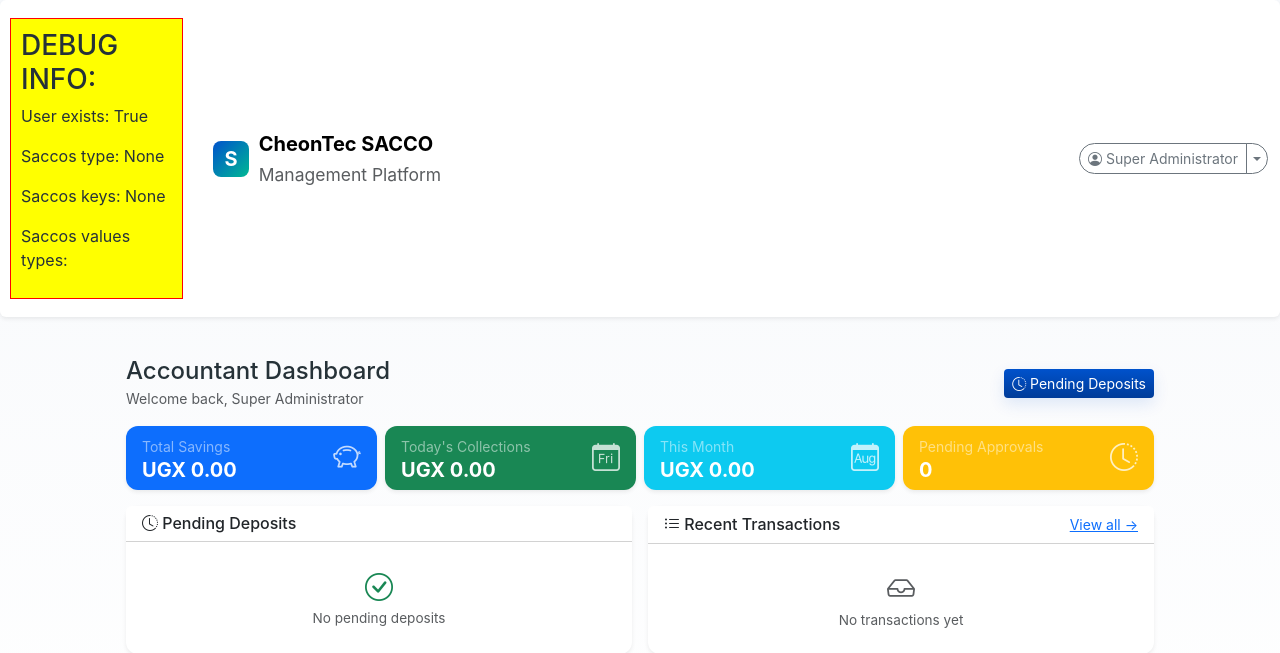
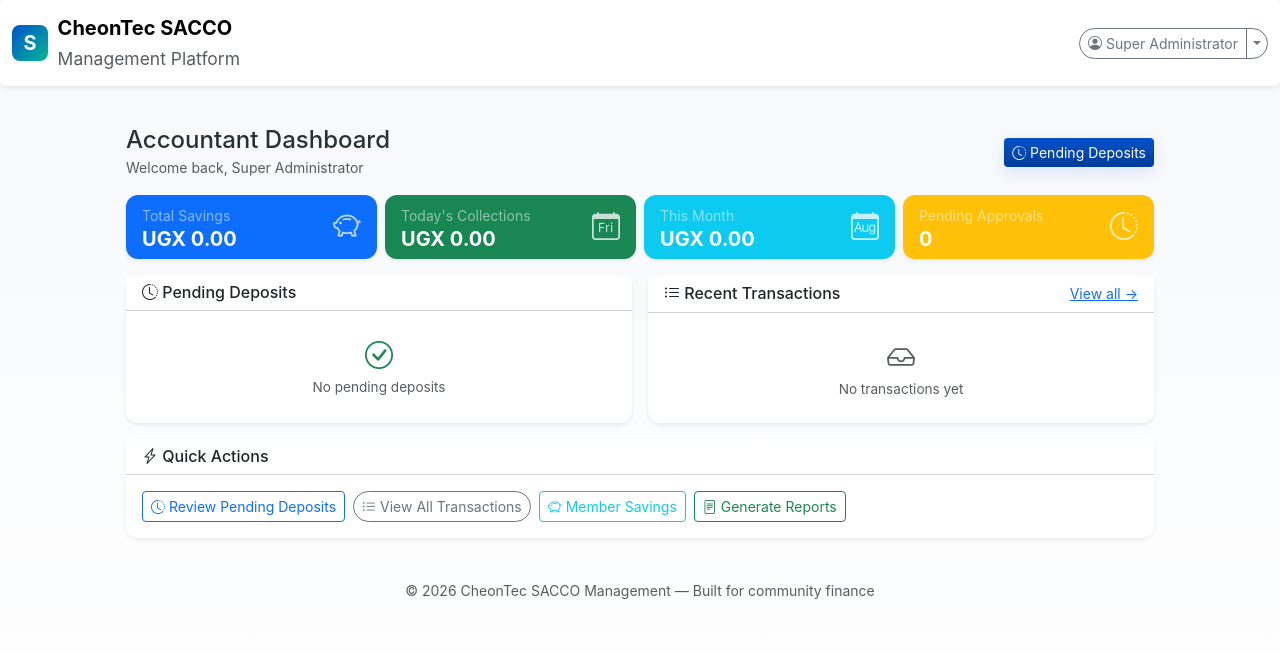
Before and after one commit to Ivo2022/sacco, a FastAPI app: page /accountant/dashboard in a window 1280 px wide. Shown: the top 653 px of the page. After the commit the page ends 599 px from the top, so only its background shows below. Run offline with FastAPI, Linux system fonts and the light colour scheme; the visitor is signed in with stand-in values (Sample User, id 1); data comes from the database, SQL or seed files in the repository; data that the repository does not hold is empty.

Commit message:
Modify index page for proper rendering

```diff
--- a/backend/templates/base.html
+++ b/backend/templates/base.html
@@ -18,7 +18,7 @@
     <!-- Debug: Check all variables used in template -->
     <header class="mb-4">
         <nav class="navbar navbar-expand-lg navbar-light bg-white shadow-sm rounded">
-<div style="background: yellow; padding: 10px; margin: 10px; border: 1px solid red;">
+<div style="display:none;">
     <h3>DEBUG INFO:</h3>
     <p>User exists: {{ user is not none }}</p>
     <p>Saccos type: {{ saccos.__class__.__name__ if saccos else 'None' }}</p>
```
